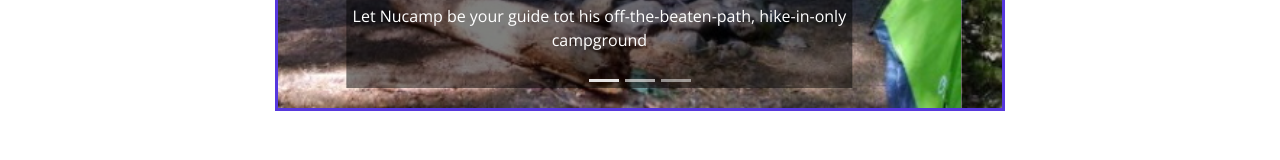
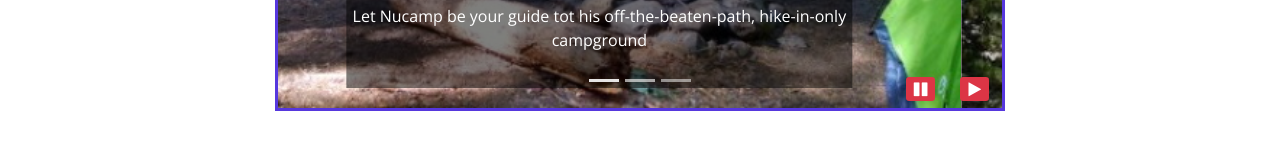
Before and after one commit to scottBranston/nucampsite, a website: page index.html in a window 1280 px wide. Shown: the part 599-759 px from the top of the page. Drawn offline with nearby package versions, Linux system fonts and the light colour scheme.

Commit message:
Bootstrap and jQuery Part 1

```diff
--- a/css/styles.css
+++ b/css/styles.css
@@ -49,3 +49,10 @@
 .carousel {
     border: solid #5637DD;
 }
+
+#carouselButton {
+    position: absolute;
+    right: 0;
+    bottom: 0;
+    z-index: 100;
+}
--- a/index.html
+++ b/index.html
@@ -187,6 +187,14 @@
                         <span class="carousel-control-next-icon"></span>
                         <span class="sr-only">Next</span>
                     </a>
+                    <div class="btn-group" id="carouselButton">
+                        <button class="btn">
+                            <i class="fa fa-pause btn-danger btn-sm"id="carouselPause"></i>
+                        </button>
+                        <button class="btn">
+                            <i class="fa fa-play btn-danger btn-sm" id="carouselPlay"></i>
+                        </button>
+                    </div>
                 </div>
             </div>
         </div>
@@ -305,12 +313,17 @@
     <script src="node_modules/popper.js/dist/umd/popper.min.js"></script>
     <script src="node_modules/bootstrap/dist/js/bootstrap.min.js"></script>
 
-    <!-- this jQuery method is used to activate all tooltips for this page -->
+    <!-- this jQuery method is used enable Pause and Play functionality to the carousel control buttons -->
     <script>
-        $(function () {
-            $('[data-toggle="tooltip"]').tooltip()
+        $(function() {
+            $(".carousel").carousel( { interval: 2000 } );
+            $("#carouselPause").click(function(){
+                $(".carousel").carousel("pause");
+            });
+            $("#carouselPlay").click(function(){
+                $(".carousel").carousel("cycle");
+            });
         })
-
     </script>
 
 </body>
```
